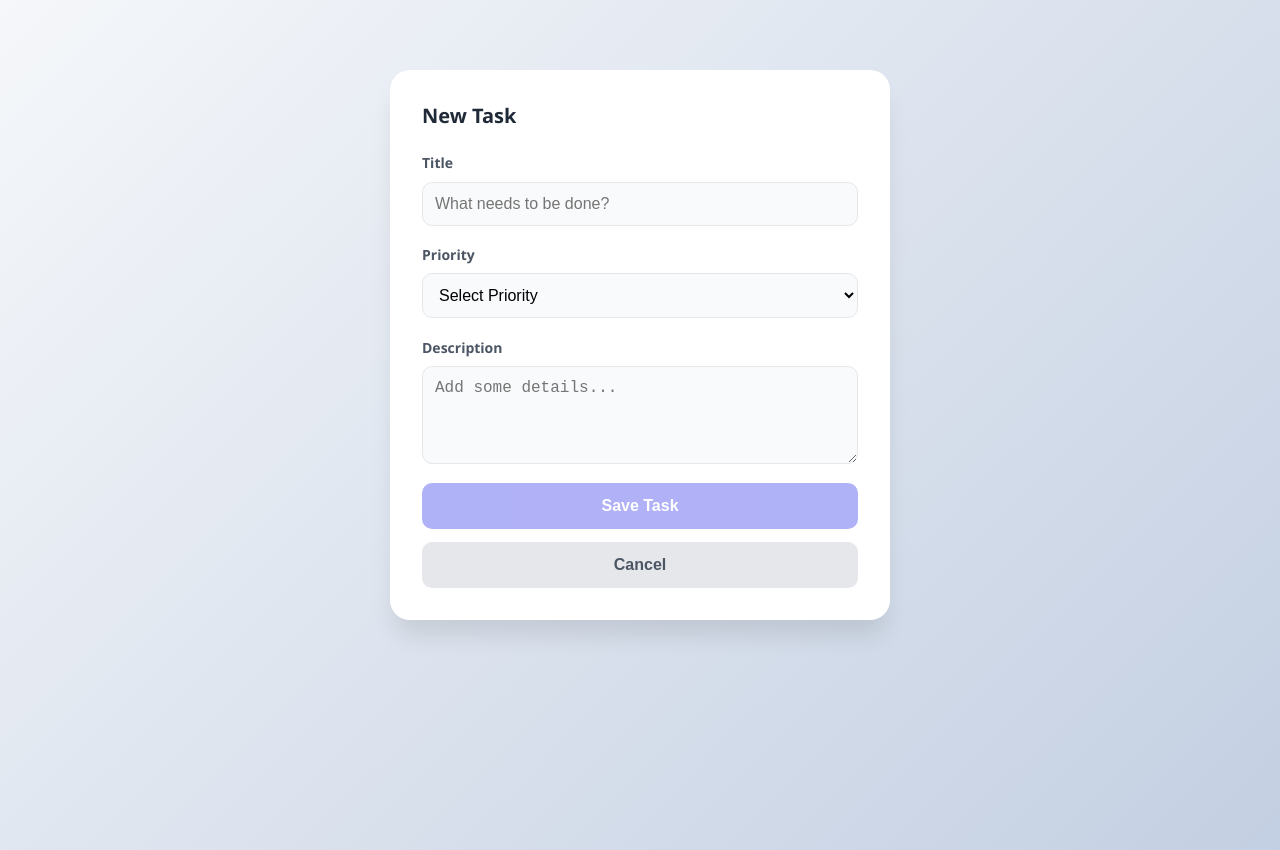
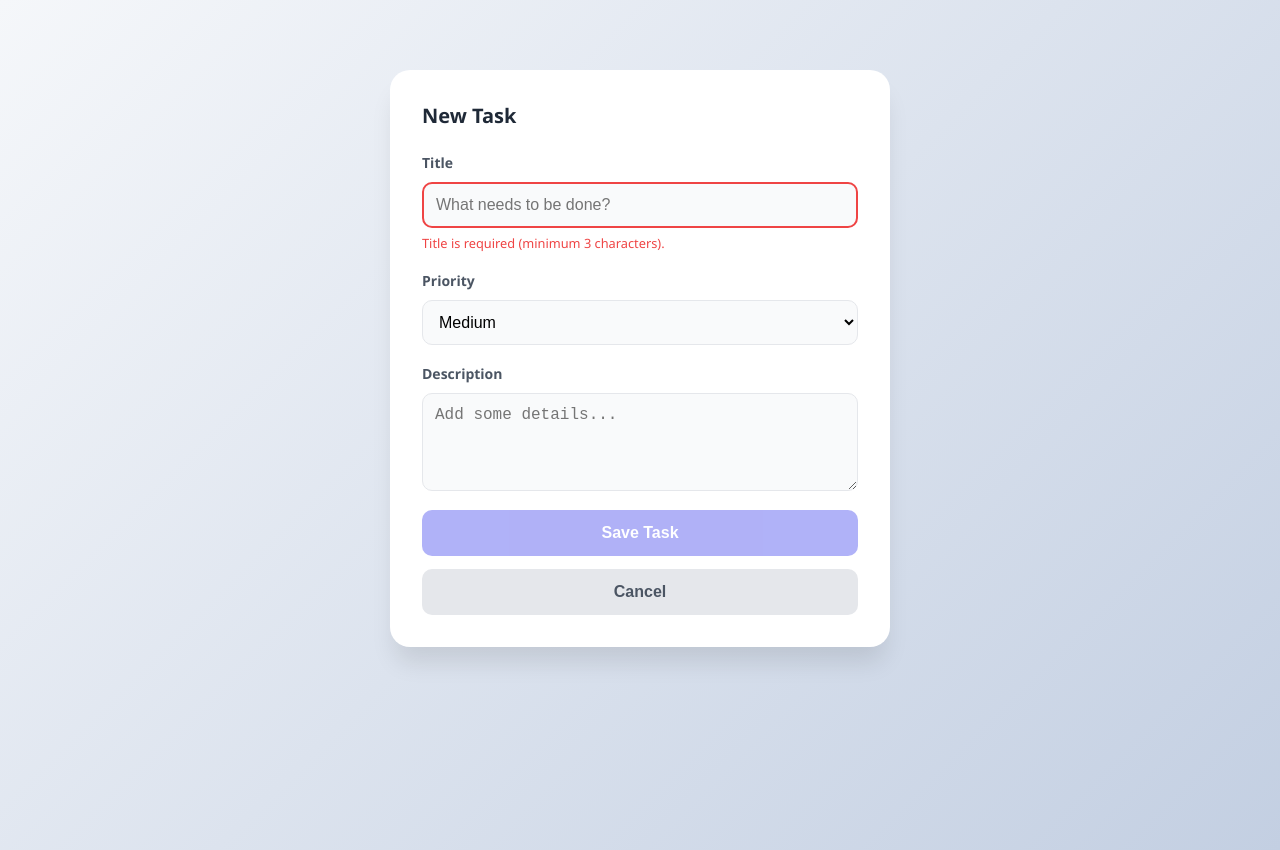
Before and after one commit to Ehthikashsedin/validated-task-manager, a plain HTML site: page index.html in a window 1280 px wide. Both pictures are taken after a click on the button "+ Create New Task". Drawn offline with Linux system fonts and the light colour scheme.

Commit message:
resolved issues

```diff
--- a/css/styles.css
+++ b/css/styles.css
@@ -97,7 +97,12 @@ input:focus, select:focus, textarea:focus {
     color: white;
 }
 
-.btn-primary:hover { background: var(--primary-hover); }
+.btn-primary:hover:not(:disabled) { background: var(--primary-hover); }
+
+.btn-primary:disabled {
+    opacity: 0.5;
+    cursor: not-allowed;
+}
 
 .btn-secondary {
     background: #e5e7eb;
--- a/index.html
+++ b/index.html
@@ -39,10 +39,9 @@
 
             <div class="form-group">
                 <label for="priority">Priority</label>
-                <select id="priority">
-                    <option value="">Select Priority</option>
+                <select id="priority" required>
                     <option value="High">High</option>
-                    <option value="Medium">Medium</option>
+                    <option value="Medium" selected>Medium</option>
                     <option value="Low">Low</option>
                 </select>
             </div>
@@ -53,7 +52,7 @@
             </div>
 
             <div class="form-actions">
-                <button type="submit" id="submitBtn" class="btn btn-primary">Save Task</button>
+                <button type="submit" id="submitBtn" class="btn btn-primary" disabled>Save Task</button>
                 <button type="button" id="btnCancel" class="btn btn-secondary">Cancel</button>
             </div>
 
--- a/js/formHandler.js
+++ b/js/formHandler.js
@@ -15,37 +15,38 @@ export function setupForm(onSubmitCallback) {
 
     function validateForm() {
         const title = titleInput.value.trim();
-        const description = descriptionInput.value.trim();
         const priority = priorityInput.value;
 
-        const isDuplicate = !isTitleUnique(title);
+        const titleTooShort = title.length < 3;
+        const isDuplicate = title.length >= 3 && !isTitleUnique(title);
 
-        const isTitleValid = title.length > 3 && !isDuplicate;
-        const isDescriptionValid = description.length > 0;
-        const isPriorityValid = priority !== "";
+        const isTitleValid = title.length >= 3 && !isDuplicate;
+        const isPriorityValid = priority === 'High' || priority === 'Medium' || priority === 'Low';
 
-        if (title.length > 0 && title.length <= 3) {
-            titleError.textContent = "Title must be > 3 characters.";
+        if (title.length === 0) {
+            titleError.textContent = 'Title is required (minimum 3 characters).';
             titleError.style.display = 'block';
             titleInput.classList.add('is-invalid');
-        } else if (isDuplicate && title.length > 0) {
-            titleError.textContent = "Task already exists!";
+        } else if (titleTooShort) {
+            titleError.textContent = 'Title must be at least 3 characters.';
+            titleError.style.display = 'block';
+            titleInput.classList.add('is-invalid');
+        } else if (isDuplicate) {
+            titleError.textContent = 'A task with this title already exists.';
             titleError.style.display = 'block';
             titleInput.classList.add('is-invalid');
         } else {
-            titleError.textContent = "";
+            titleError.textContent = '';
             titleError.style.display = 'none';
             titleInput.classList.remove('is-invalid');
         }
 
-        const isFormValid = isTitleValid && isDescriptionValid && isPriorityValid;
+        const isFormValid = isTitleValid && isPriorityValid;
 
         submitBtn.disabled = !isFormValid;
-        submitBtn.style.opacity = isFormValid ? '1' : '0.5';
     }
 
     titleInput.addEventListener('input', validateForm);
-    descriptionInput.addEventListener('input', validateForm);
     priorityInput.addEventListener('change', validateForm);
 
 
@@ -58,19 +59,18 @@ export function setupForm(onSubmitCallback) {
             id: Date.now().toString(),
             title: titleInput.value.trim(),
             priority: priorityInput.value,
-            description: descriptionInput.value.trim(),
+            description: descriptionInput ? descriptionInput.value.trim() : '',
             createdAt: Date.now(),
             completed: false
         };
 
-
-        console.log("New Task Created:", newTask);
 
         if (typeof onSubmitCallback === 'function') {
             onSubmitCallback(newTask);
         }
 
         form.reset();
+        priorityInput.value = 'Medium';
         validateForm();
     });
 
--- a/js/taskStore.js
+++ b/js/taskStore.js
@@ -36,10 +36,10 @@ export function isTitleUnique(title) {
 
 
 export function getSortedTasks() {
-  const tasks = getTasks();
+  const tasks = [...getTasks()];
 
   // Priority order mapping
-  const priorityMap = { 'high': 3, 'medium': 2, 'low': 1 };
+  const priorityMap = { high: 3, medium: 2, low: 1 };
 
   return tasks.sort((a, b) => {
     // Primary Sort: Priority (High > Medium > Low)
```
